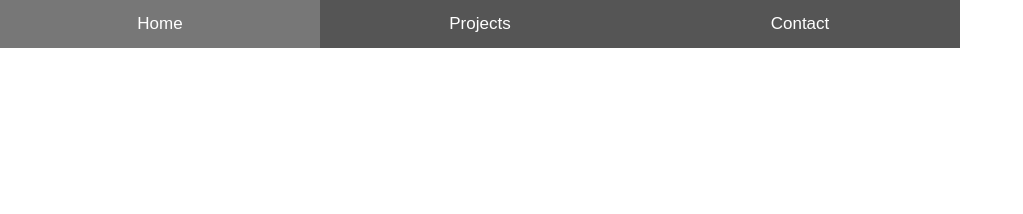
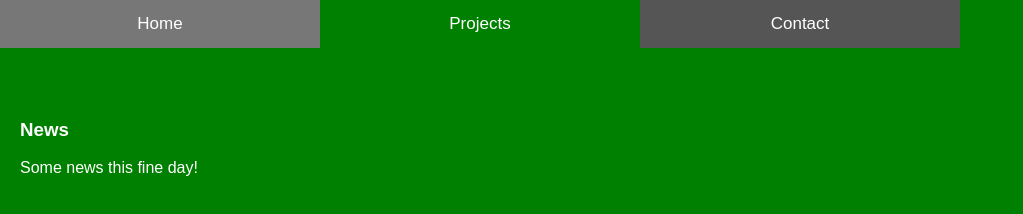
Before and after one commit to bustamad12320/bustamad12320.github.io, a plain HTML site: page index.html in a window 1280 px wide. Shown: the whole page, without its empty margins (0-1023 px from the left). Drawn offline with Linux system fonts and the light colour scheme.

Commit message:
Update index.html

```diff
--- a/index.html
+++ b/index.html
@@ -63,6 +63,24 @@ body, html {
   <p>Get in touch, or swing by for a cup of coffee.</p>
 </div>
 
+<script>
+function openPage(pageName,elmnt,color) {
+  var i, tabcontent, tablinks;
+  tabcontent = document.getElementsByClassName("tabcontent");
+  for (i = 0; i < tabcontent.length; i++) {
+    tabcontent[i].style.display = "none";
+  }
+  tablinks = document.getElementsByClassName("tablink");
+  for (i = 0; i < tablinks.length; i++) {
+    tablinks[i].style.backgroundColor = "";
+  }
+  document.getElementById(pageName).style.display = "block";
+  elmnt.style.backgroundColor = color;
+}
+
+// Get the element with id="defaultOpen" and click on it
+document.getElementById("defaultOpen").click();
+</script>
 
 
 
```
